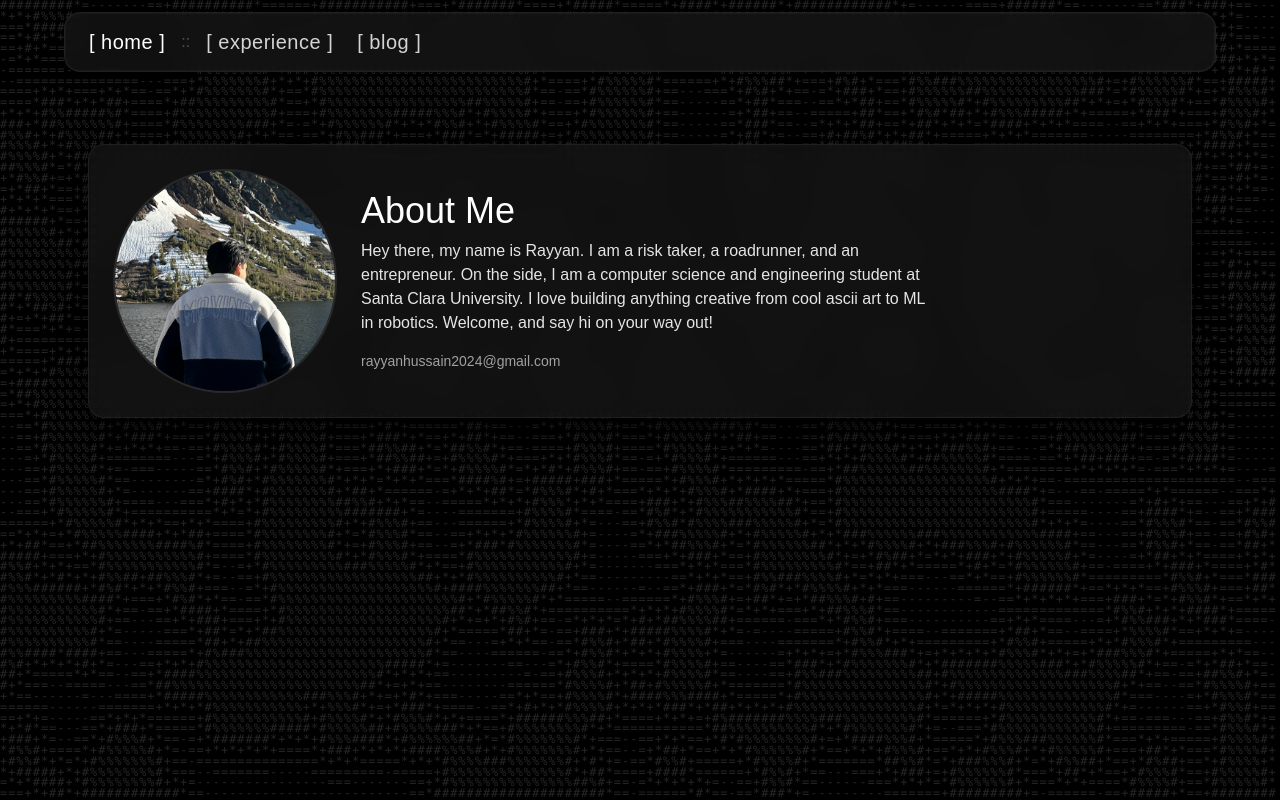
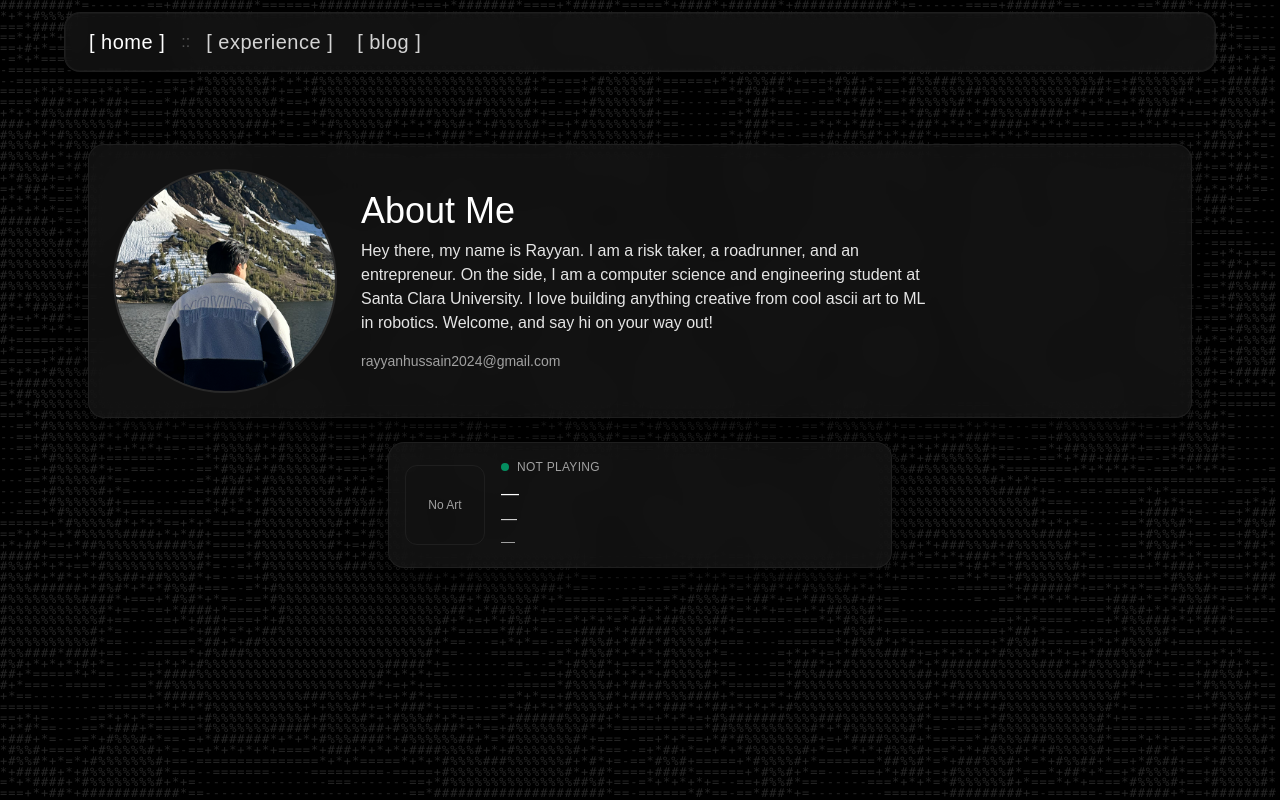
Before and after one commit to rayyanh192/personal-website, a Next.js app: page / in a window 1280 px wide. Built offline with nearby package versions, Linux system fonts and the light colour scheme; no server answers.

Commit message:
added spotify integration

```diff
--- /dev/null
+++ b/src/app/api/spotify/route.ts
@@ -0,0 +1,68 @@
+import { NextResponse } from "next/server";
+
+const {
+  SPOTIFY_CLIENT_ID: client_id,
+  SPOTIFY_CLIENT_SECRET: client_secret,
+  SPOTIFY_REFRESH_TOKEN: refresh_token,
+} = process.env;
+
+const TOKEN_ENDPOINT = "https://accounts.spotify.com/api/token";
+const NOW_PLAYING_ENDPOINT = "https://api.spotify.com/v1/me/player/currently-playing";
+
+async function getAccessToken(): Promise<string> {
+  const basic = Buffer.from(`${client_id}:${client_secret}`).toString("base64");
+  const res = await fetch(TOKEN_ENDPOINT, {
+    method: "POST",
+    headers: {
+      Authorization: `Basic ${basic}`,
+      "Content-Type": "application/x-www-form-urlencoded",
+    },
+    body: new URLSearchParams({
+      grant_type: "refresh_token",
+      refresh_token: String(refresh_token),
+    }),
+    cache: "no-store",
+  });
+
+  if (!res.ok) {
+    throw new Error(`Token fetch failed: ${res.status} ${await res.text()}`);
+  }
+  const data = await res.json();
+  return data.access_token as string;
+}
+
+export async function GET() {
+  try {
+    const accessToken = await getAccessToken();
+    const now = await fetch(NOW_PLAYING_ENDPOINT, {
+      headers: { Authorization: `Bearer ${accessToken}` },
+      cache: "no-store",
+    });
+
+    // 204 = nothing playing
+    if (now.status === 204 || now.status > 400) {
+      return NextResponse.json({ isPlaying: false });
+    }
+
+    const json = await now.json();
+
+    // Non-track (e.g., ad/podcast)
+    if (json?.currently_playing_type !== "track") {
+      return NextResponse.json({ isPlaying: false });
+    }
+
+    const item = json.item;
+    const data = {
+      isPlaying: Boolean(json.is_playing),
+      title: item?.name ?? "",
+      album: item?.album?.name ?? "",
+      artist: (item?.artists ?? []).map((a: any) => a.name).join(", "),
+      albumImageUrl: item?.album?.images?.[0]?.url ?? "",
+      songUrl: item?.external_urls?.spotify ?? "",
+    };
+
+    return NextResponse.json(data, { headers: { "Cache-Control": "no-store" } });
+  } catch (err) {
+    return NextResponse.json({ isPlaying: false });
+  }
+}
--- a/src/app/blog/page.tsx
+++ b/src/app/blog/page.tsx
@@ -1,12 +1,10 @@
-// app/blog/page.tsx
 import React from "react";
 
 export const metadata = { title: "Blog" };
 
 export default function BlogPage() {
   return (
-    <div className="relative min-h-[calc(100vh-4rem)]">{/* keep space under TopBar */}
-      {/* Overlay text that sits above the CodexSplash background (CodexSplash is rendered in root layout) */}
+    <div className="relative min-h-[calc(100vh-4rem)]">
       <div className="absolute inset-0 flex items-center justify-center z-10 pointer-events-none">
         <div className="text-center px-6">
           <h1 className="font-mono text-5xl text-white">Blogs</h1>
@@ -15,10 +13,7 @@ export default function BlogPage() {
           </p>
         </div>
       </div>
-
-      {/* Keep an (optional) content container with pointer-events enabled for interactive elements */}
       <div className="relative z-20 p-6">
-        {/* Add interactive blog content here (post list, cards, etc.) */}
       </div>
     </div>
   );
--- a/src/app/page.tsx
+++ b/src/app/page.tsx
@@ -1,11 +1,11 @@
 import React from "react";
+import SpotifyNowPlaying from "@/components/NowPlaying";
 
 export const metadata = { title: "Home" };
 
 export default function Page() {
   return (
-    <div className="relative min-h-[calc(100vh-4rem)]">{/* keep space under TopBar */}
-      {/* Overlay centered tile above CodexSplash (layout provides the animated background) */}
+    <div className="relative min-h-[calc(100vh-4rem)]">
       <div className="absolute inset-x-0 top-20 flex items-start justify-center z-10 pointer-events-none">
         <div className="pointer-events-auto w-full max-w-6xl px-6">
           <div className="mx-auto flex items-center gap-6 rounded-2xl bg-neutral-900/70 border border-neutral-800/70 p-6 shadow-[0_10px_30px_rgba(0,0,0,0.6)] backdrop-blur-md">
@@ -14,26 +14,24 @@ export default function Page() {
               alt="profile"
               className="w-56 h-56 rounded-full object-cover border-2 border-neutral-700/50"
             />
-
             <div>
               <h1 className="font-mono text-4xl text-white">About Me</h1>
               <p className="mt-2 text-neutral-200 max-w-xl">
                 Hey there, my name is Rayyan. I am a risk taker, a roadrunner, and an entrepreneur. On the side,
                 I am a computer science and engineering student at Santa Clara University. I love building anything
                 creative from cool ascii art to ML in robotics. Welcome, and say hi on your way out!
-
               </p>
-
               <p className="mt-4 text-sm text-neutral-400 font-mono">rayyanhussain2024@gmail.com</p>
             </div>
+          </div>
+
+          <div className="mt-6 flex items-start justify-center">
+            <SpotifyNowPlaying />
           </div>
         </div>
       </div>
 
-      {/* Interactive content area (below overlay) */}
-      <div className="relative z-20 p-6">
-        {/* Add interactive homepage content here when needed */}
-      </div>
+      <div className="relative z-20 p-6"></div>
     </div>
   );
 }
--- /dev/null
+++ b/src/components/NowPlaying.tsx
@@ -0,0 +1,95 @@
+// components/SpotifyNowPlaying.tsx
+"use client";
+
+import React from "react";
+
+type NowPlaying =
+  | { isPlaying: false }
+  | {
+      isPlaying: true;
+      title: string;
+      artist: string;
+      album: string;
+      albumImageUrl: string;
+      songUrl: string;
+    }
+  | {
+      // when API returns playing=false we still coerce here
+      isPlaying: boolean;
+      title?: string;
+      artist?: string;
+      album?: string;
+      albumImageUrl?: string;
+      songUrl?: string;
+    };
+
+export default function SpotifyNowPlaying() {
+  const [data, setData] = React.useState<NowPlaying | null>(null);
+
+  React.useEffect(() => {
+    let active = true;
+
+    const fetchNow = async () => {
+      try {
+        const res = await fetch("/api/spotify", { cache: "no-store" });
+        const json: NowPlaying = await res.json();
+        if (active) setData(json);
+      } catch {
+        if (active) setData({ isPlaying: false });
+      }
+    };
+
+    fetchNow();
+    const id = setInterval(fetchNow, 25000); // ~25s poll
+    return () => {
+      active = false;
+      clearInterval(id);
+    };
+  }, []);
+
+  const isPlaying = Boolean(data && data.isPlaying && data.title);
+
+  return (
+    <div className="pointer-events-auto w-full lg:w-1/2 px-6">
+      <div className="mx-auto flex items-center gap-4 rounded-2xl bg-neutral-900/70 border border-neutral-800/70 p-4 shadow-[0_10px_30px_rgba(0,0,0,0.6)] backdrop-blur-md">
+        {/* Album art or placeholder */}
+        <div className="w-20 h-20 flex-shrink-0 rounded-xl overflow-hidden border border-neutral-800/70">
+          {isPlaying && data?.albumImageUrl ? (
+            // eslint-disable-next-line @next/next/no-img-element
+            <img
+              src={data.albumImageUrl}
+              alt="album cover"
+              className="w-full h-full object-cover"
+            />
+          ) : (
+            <div className="w-full h-full grid place-items-center text-neutral-400 font-mono text-xs">
+              No Art
+            </div>
+          )}
+        </div>
+
+        {/* Text */}
+        <div className="min-w-0">
+          <div className="flex items-center gap-2">
+            <span className="inline-block size-2 rounded-full bg-emerald-500 animate-pulse" />
+            <span className="font-mono text-xs text-neutral-400 uppercase tracking-wide">
+              {isPlaying ? "Listening Now" : "Not Playing"}
+            </span>
+          </div>
+
+          <h2 className="mt-1 font-mono text-lg text-white truncate">
+            {isPlaying ? data?.title : "—"}
+          </h2>
+
+          <p className="text-neutral-300 truncate">
+            {isPlaying ? data?.artist : "—"}
+          </p>
+
+          <p className="text-neutral-400 text-sm truncate">
+            {isPlaying ? data?.album : "—"}
+          </p>
+        </div>
+      </div>
+    </div>
+  );
+}
```
Also changed, not shown: 1 other file (tests, documents, lock files or other folders).
